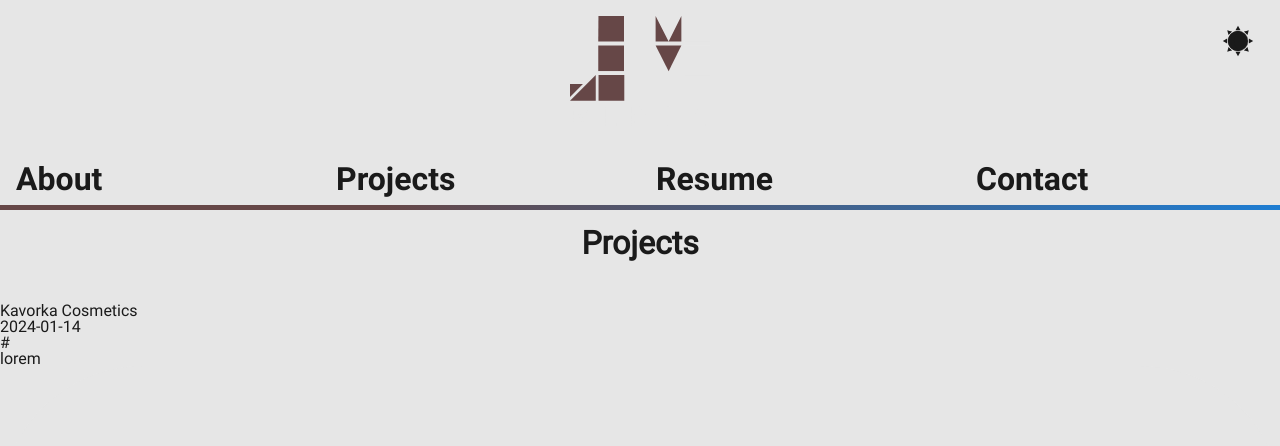
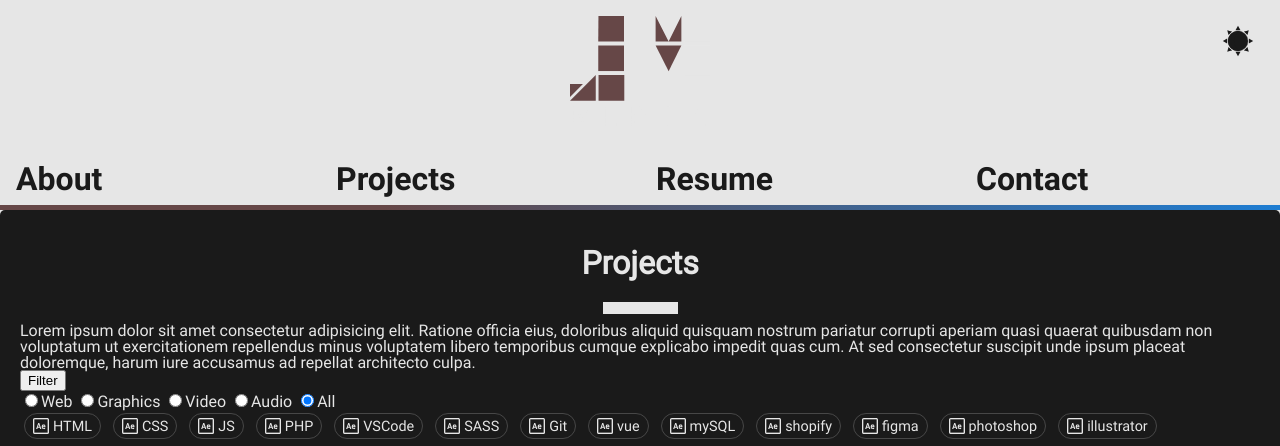
Before and after one commit to jmillermedia/jmillermedia.github.io, a Jekyll site: the page built from projects.html, in a window 1280 px wide. Shown: the top 446 px of the page. Built offline with Jekyll 4.4.1, drawn with Linux system fonts in a browser that asks for light colours; some of the changed text lies outside the part shown.

Commit message:
comitting to push

```diff
--- /dev/null
+++ b/_sass/modules/_projects.scss
@@ -0,0 +1,50 @@
+.projects {
+    background-color: #1a1a1a;
+    color: #e6e6e6;
+    padding: 20px;
+    border-radius: 5px;
+}
+
+.skill-pill {
+    display: inline-flex;
+    align-items: center;
+    gap: 4px;
+    border: #474747 1px solid;
+    border-radius: 999px;
+    padding: 4px 8px;
+    margin: 4px;
+    font-size: 0.9em;
+}
+
+.projects__list--item {
+    display: flex;
+    flex-direction: column;
+
+
+    &--card {
+        display: flex;
+        flex-direction: column;
+        margin-top: -35%;
+        padding: 2rem;
+        background: hsl(0deg 0% 100% / 0.1);
+        backdrop-filter: blur(16px);
+
+            & h2 {
+                text-align: center;
+                letter-spacing: 1px;
+                text-transform: uppercase;
+            }
+
+            & a {
+                display: inline;
+                text-align: center;
+                padding: 1rem;
+                color: #e6e6e6;
+                text-decoration: none;
+                text-transform: uppercase;
+                background-color: #1a1a1a;
+                font-weight: 100;
+                align-self: center;
+            }
+    }
+}
--- a/assets/css/main.scss
+++ b/assets/css/main.scss
@@ -10,3 +10,4 @@
 @use "modules/index";
 @use "modules/about";
 @use "modules/contact";
+@use "modules/projects";
--- a/projects.html
+++ b/projects.html
@@ -3,40 +3,62 @@
 layout: default
 ---
 
-<main>
+<main class="projects">
     <h2 class="sectionTitle">{{ page.title }}</h2>
     <hr class="separator">
-    <section id="projects">
-        {% assign projects_data = site.data.projects["my-projects"] %}
-        {% assign skills_data = site.data.skills["my-skills"] %}
-        {% for project in projects_data %}
-            <div class="project">
-                <h2>{{ project.name }}</h2>
-                <p>{{ project.date }}</p>
-                <p>{{ project["main-image"] }}</p>
-                <p>{{ project.description }}</p>
-                <ul>
-                    {% for skill_name in project.skills %}
-                        {% for category in skills_data %}
-                            {% assign skill_data_category = category.skills | where: "name", skill_name | first %}
-                            {% if skill_data_category %}
-                                {% assign skill_data = skill_data_category %}
-                                {% break %}
-                            {% endif %}
-                        {% endfor %}
-                        {% if skill_data %}
-                            <li>
-                                <img src="{{ site.baseurl }}/{{ skill_data.filepath }}" alt="{{ skill_name }} icon" title="{{ skill_name }}">
-                            </li>
-                            {% endif %}
-                    {% endfor %}
-                </ul>
-                <ul>
-                    {% for file in project.files %}
-                        <li><a href="{{ site.baseurl }}/{{ file.url }}">{{ file.name }}</a></li>
-                    {% endfor %}
-                </ul>
+        <section class="projects__header">
+            <p>Lorem ipsum dolor sit amet consectetur adipisicing elit. Ratione officia eius, doloribus aliquid quisquam nostrum pariatur corrupti aperiam quasi quaerat quibusdam non voluptatum ut exercitationem repellendus minus voluptatem libero temporibus cumque explicabo impedit quas cum. At sed consectetur suscipit unde ipsum placeat doloremque, harum iure accusamus ad repellat architecto culpa.</p>
+            <div class="projects__header--filter">
+                <button id="filterButton">Filter</button>
+                <div class="projects__header--options">
+                    <label><input type="radio" name="project-type" value="web">Web</label>
+                    <label><input type="radio" name="project-type" value="graphics">Graphics</label>
+                    <label><input type="radio" name="project-type" value="video">Video</label>
+                    <label><input type="radio" name="project-type" value="audio">Audio</label>
+                    <label><input type="radio" name="project-type" value="all" checked>All</label>
+                </div>
+                <div class="projects__header--selected">
+                    <span class="skill-pill hidden web"><img src="assets/images/icons/iconAfterEffects.svg" height="16" width="16" alt="HTML icon">HTML</span>
+                    <span class="skill-pill hidden web"><img src="assets/images/icons/iconAfterEffects.svg" height="16" width="16" alt="CSS icon">CSS</span>
+                    <span class="skill-pill hidden web"><img src="assets/images/icons/iconAfterEffects.svg" height="16" width="16" alt="JS icon">JS</span>
+                    <span class="skill-pill hidden web"><img src="assets/images/icons/iconAfterEffects.svg" height="16" width="16" alt="PHP icon">PHP</span>
+                    <span class="skill-pill hidden web"><img src="assets/images/icons/iconAfterEffects.svg" height="16" width="16" alt="VSCode icon">VSCode</span>
+                    <span class="skill-pill hidden web"><img src="assets/images/icons/iconAfterEffects.svg" height="16" width="16" alt="SASS icon">SASS</span>
+                    <span class="skill-pill hidden web"><img src="assets/images/icons/iconAfterEffects.svg" height="16" width="16" alt="Git icon">Git</span>
+                    <span class="skill-pill hidden web"><img src="assets/images/icons/iconAfterEffects.svg" height="16" width="16" alt="vue icon">vue</span>
+                    <span class="skill-pill hidden web"><img src="assets/images/icons/iconAfterEffects.svg" height="16" width="16" alt="mySQL icon">mySQL</span>
+                    <span class="skill-pill hidden web"><img src="assets/images/icons/iconAfterEffects.svg" height="16" width="16" alt="shopify icon">shopify</span>
+                    <span class="skill-pill hidden web"><img src="assets/images/icons/iconAfterEffects.svg" height="16" width="16" alt="figma icon">figma</span>
+                    <span class="skill-pill hidden graphics"><img src="assets/images/icons/iconAfterEffects.svg" height="16" width="16" alt="photoshop icon">photoshop</span>
+                    <span class="skill-pill hidden graphics"><img src="assets/images/icons/iconAfterEffects.svg" height="16" width="16" alt="illustrator icon">illustrator</span>
+                    <span class="skill-pill hidden video"><img src="assets/images/icons/iconAfterEffects.svg" height="16" width="16" alt="afterEffects icon">afterEffects</span>
+                    <span class="skill-pill hidden video"><img src="assets/images/icons/iconAfterEffects.svg" height="16" width="16" alt="premiere icon">premiere</span>
+                    <span class="skill-pill hidden web graphics"><img src="assets/images/icons/iconAfterEffects.svg" height="16" width="16" alt="xd icon">xd</span>
+                    <span class="skill-pill hidden graphics"><img src="assets/images/icons/iconAfterEffects.svg" height="16" width="16" alt="inDesign icon">inDesign</span>
+                    <span class="skill-pill hidden graphics"><img src="assets/images/icons/iconAfterEffects.svg" height="16" width="16" alt="lightroom icon">lightroom</span>
+                    <span class="skill-pill hidden video"><img src="assets/images/icons/iconAfterEffects.svg" height="16" width="16" alt="videoEditing icon">videoEditing</span>
+                    <span class="skill-pill hidden graphics"><img src="assets/images/icons/iconAfterEffects.svg" height="16" width="16" alt="graphicDesign icon">graphicDesign</span>
+                    <span class="skill-pill hidden video"><img src="assets/images/icons/iconAfterEffects.svg" height="16" width="16" alt="motionDesign icon">motionDesign</span>
+                    <span class="skill-pill hidden graphics"><img src="assets/images/icons/iconAfterEffects.svg" height="16" width="16" alt="photography icon">photography</span>
+                    <span class="skill-pill hidden video"><img src="assets/images/icons/iconAfterEffects.svg" height="16" width="16" alt="videoStreaming icon">videoStreaming</span>
+                    <span class="skill-pill hidden audio"><img src="assets/images/icons/iconAfterEffects.svg" height="16" width="16" alt="audioEngineering icon">audioEngineering</span>
+                    <span class="skill-pill hidden audio"><img src="assets/images/icons/iconAfterEffects.svg" height="16" width="16" alt="audioDesign icon">audioDesign</span>
+                    <span class="skill-pill hidden audio"><img src="assets/images/icons/iconAfterEffects.svg" height="16" width="16" alt="audioEditing icon">audioEditing</span>
+                    <span class="skill-pill hidden audio"><img src="assets/images/icons/iconAfterEffects.svg" height="16" width="16" alt="musicComposition icon">musicComposition</span>
+                </div>
             </div>
-        {% endfor %}
-    </section>
-</main>
+        </section>
+        <section class="projects__list">
+            <article class="projects__list--item">
+                <img src="assets/images/project.jpg" alt="project image">
+                <div class="projects__list--item--card">
+                    <h2>Project Title</h2>
+                    <p>Lorem ipsum dolor sit amet consectetur adipisicing elit. Ratione officia eius, doloribus aliquid quisquam nostrum pariatur corrupti aperiam quasi quaerat quibusdam non voluptatum ut exercitationem repellendus minus voluptatem libero temporibus cumque explicabo impedit quas cum. At sed consectetur suscipit unde ipsum placeat doloremque, harum iure accusamus ad repellat architecto culpa.</p>
+                    <a href="#">See This Project</a>
+                    <div class="projects__list--skills">
+                        <span class="skill-pill">Skill</span>
+                    </div>
+                </div>
+            </article>
+        </section>
+    </main>
```
Also changed, not shown: 3 other files.
